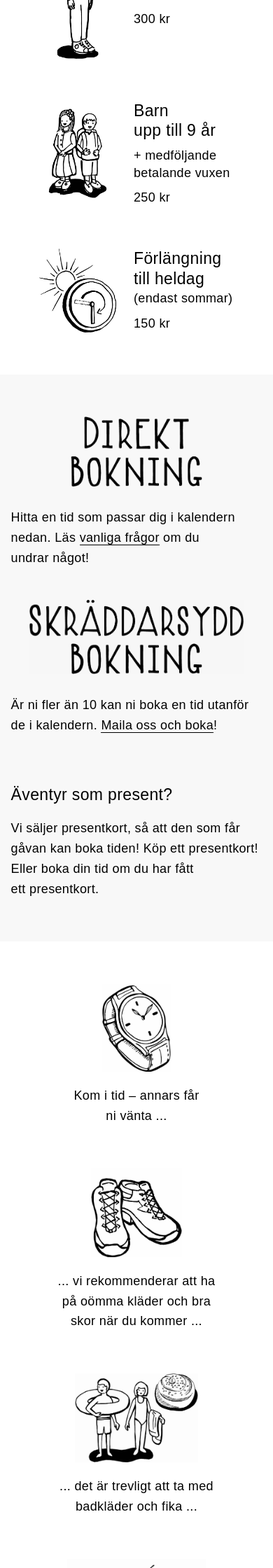
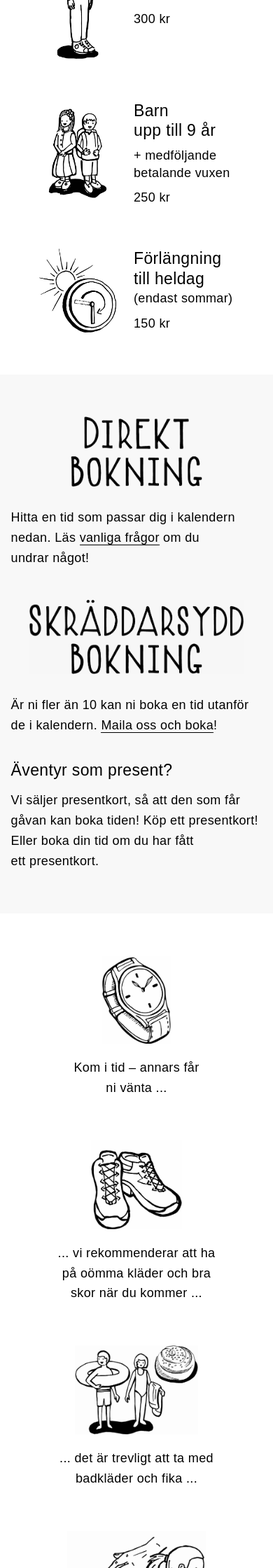
Before and after one commit to aventyrsupplevelser/aventyrsupplevelser.github.io, a Jekyll site: the page built from sorsjon/index.html, in a window 390 px wide. Shown: the part 4160-6400 px from the top of the page at 70% size. Built offline with Jekyll 4.4.1, drawn with Linux system fonts in a browser that asks for light colours.

Commit message:
presentkortpadding

```diff
--- a/_layouts/sorsjon.html
+++ b/_layouts/sorsjon.html
@@ -523,6 +523,10 @@
 
 				#bokasection > div {
 					width: 555px;
+				}
+
+				#bokasection > div h2 {
+					padding: 35px 0px 15px 0px;
 				}
 
 				.direktbokningimg, .skraddarbokningimg {
```
